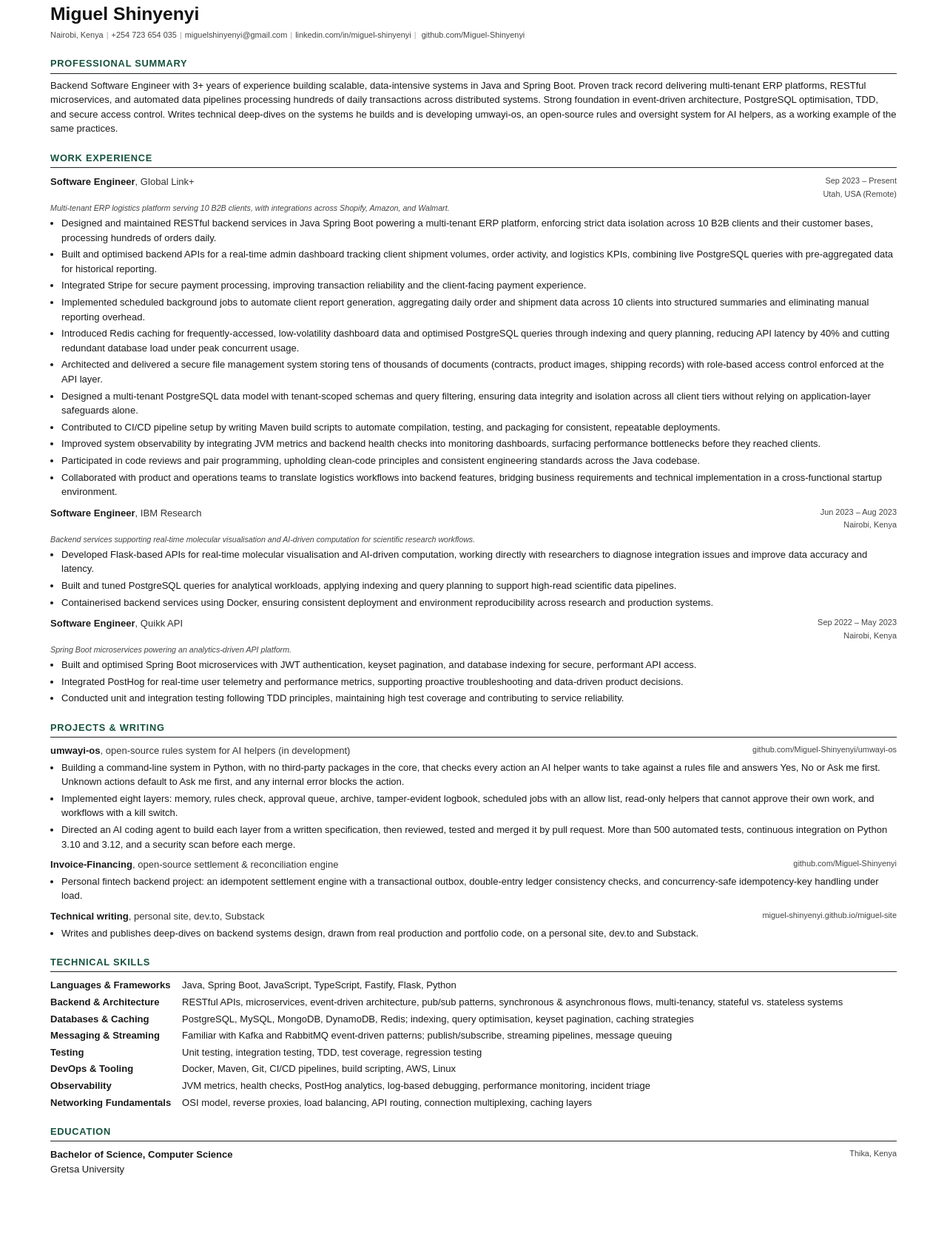
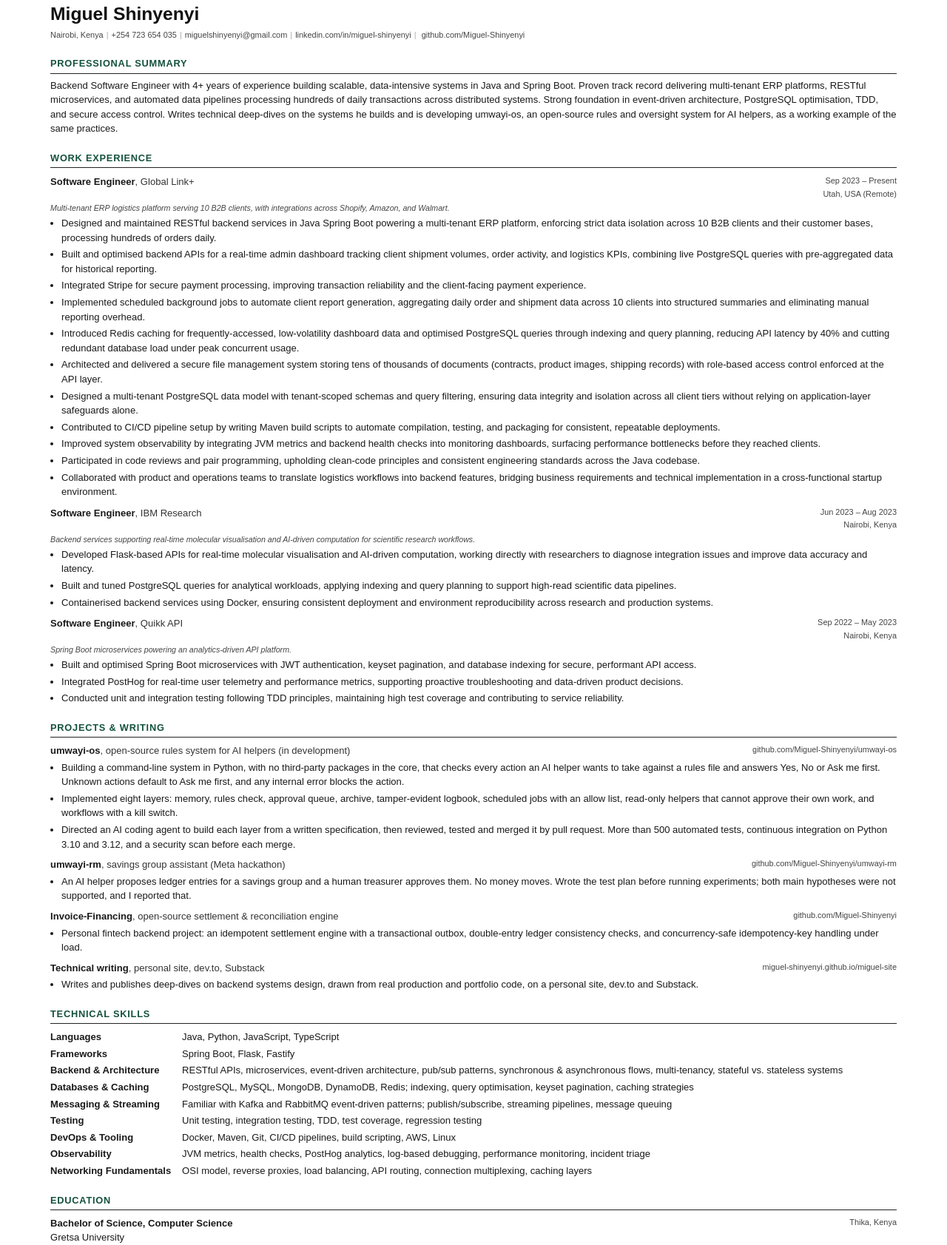
Before and after one commit to Miguel-Shinyenyi/UMWAYI, a plain HTML site: page docs/plans/cv-source-2026-11-08.html in a window 1280 px wide. Shown: the whole page at 74% size. Before the commit the page ends 1591 px from the top, so only its background shows below. Drawn offline with Linux system fonts and the light colour scheme.

Commit message:
Final CV: 4+ years, umwayi-rm project, split Languages and Frameworks
Co-Authored-By: Claude Sonnet 5.5 <noreply@anthropic.com>

```diff
--- a/docs/plans/cv-source-2026-11-08.html
+++ b/docs/plans/cv-source-2026-11-08.html
@@ -29,7 +29,7 @@ li { margin: 0 0 3px 0; padding-left: 0; }
 <div class="contact">Nairobi, Kenya<span class="sep">|</span>+254 723 654 035<span class="sep">|</span>miguelshinyenyi@gmail.com<span class="sep">|</span>linkedin.com/in/miguel-shinyenyi<span class="sep">|</span> github.com/Miguel-Shinyenyi</div>
 
 <h2>Professional Summary</h2>
-<p>Backend Software Engineer with 3+ years of experience building scalable, data-intensive systems in Java and Spring Boot. Proven track record delivering multi-tenant ERP platforms, RESTful microservices, and automated data pipelines processing hundreds of daily transactions across distributed systems. Strong foundation in event-driven architecture, PostgreSQL optimisation, TDD, and secure access control. Writes technical deep-dives on the systems he builds and is developing umwayi-os, an open-source rules and oversight system for AI helpers, as a working example of the same practices.</p>
+<p>Backend Software Engineer with 4+ years of experience building scalable, data-intensive systems in Java and Spring Boot. Proven track record delivering multi-tenant ERP platforms, RESTful microservices, and automated data pipelines processing hundreds of daily transactions across distributed systems. Strong foundation in event-driven architecture, PostgreSQL optimisation, TDD, and secure access control. Writes technical deep-dives on the systems he builds and is developing umwayi-os, an open-source rules and oversight system for AI helpers, as a working example of the same practices.</p>
 
 <h2>Work Experience</h2>
 <div class="job"><div class="row"><div class="l"><b>Software Engineer</b><span>, Global Link+</span></div><div class="r">Sep 2023 – Present<br>Utah, USA (Remote)</div></div>
@@ -71,6 +71,8 @@ li { margin: 0 0 3px 0; padding-left: 0; }
 <li>Implemented eight layers: memory, rules check, approval queue, archive, tamper-evident logbook, scheduled jobs with an allow list, read-only helpers that cannot approve their own work, and workflows with a kill switch.</li>
 <li>Directed an AI coding agent to build each layer from a written specification, then reviewed, tested and merged it by pull request. More than 500 automated tests, continuous integration on Python 3.10 and 3.12, and a security scan before each merge.</li>
 </ul></div>
+<div class="proj"><div class="row"><div class="l"><b>umwayi-rm</b><span>, savings group assistant (Meta hackathon)</span></div><div class="r">github.com/Miguel-Shinyenyi/umwayi-rm</div></div>
+<ul><li>An AI helper proposes ledger entries for a savings group and a human treasurer approves them. No money moves. Wrote the test plan before running experiments; both main hypotheses were not supported, and I reported that.</li></ul></div>
 <div class="proj"><div class="row"><div class="l"><b>Invoice-Financing</b><span>, open-source settlement &amp; reconciliation engine</span></div><div class="r">github.com/Miguel-Shinyenyi</div></div>
 <ul><li>Personal fintech backend project: an idempotent settlement engine with a transactional outbox, double-entry ledger consistency checks, and concurrency-safe idempotency-key handling under load.</li></ul></div>
 <div class="proj"><div class="row"><div class="l"><b>Technical writing</b><span>, personal site, dev.to, Substack</span></div><div class="r">miguel-shinyenyi.github.io/miguel-site</div></div>
@@ -78,7 +80,8 @@ li { margin: 0 0 3px 0; padding-left: 0; }
 
 <h2>Technical Skills</h2>
 <div class="skills">
-<b>Languages &amp; Frameworks</b><div>Java, Spring Boot, JavaScript, TypeScript, Fastify, Flask, Python</div>
+<b>Languages</b><div>Java, Python, JavaScript, TypeScript</div>
+<b>Frameworks</b><div>Spring Boot, Flask, Fastify</div>
 <b>Backend &amp; Architecture</b><div>RESTful APIs, microservices, event-driven architecture, pub/sub patterns, synchronous &amp; asynchronous flows, multi-tenancy, stateful vs. stateless systems</div>
 <b>Databases &amp; Caching</b><div>PostgreSQL, MySQL, MongoDB, DynamoDB, Redis; indexing, query optimisation, keyset pagination, caching strategies</div>
 <b>Messaging &amp; Streaming</b><div>Familiar with Kafka and RabbitMQ event-driven patterns; publish/subscribe, streaming pipelines, message queuing</div>
```
Also changed, not shown: docs/plans/cv-update-2026-11-08.md (+2 -2 lines), 1 other file.
